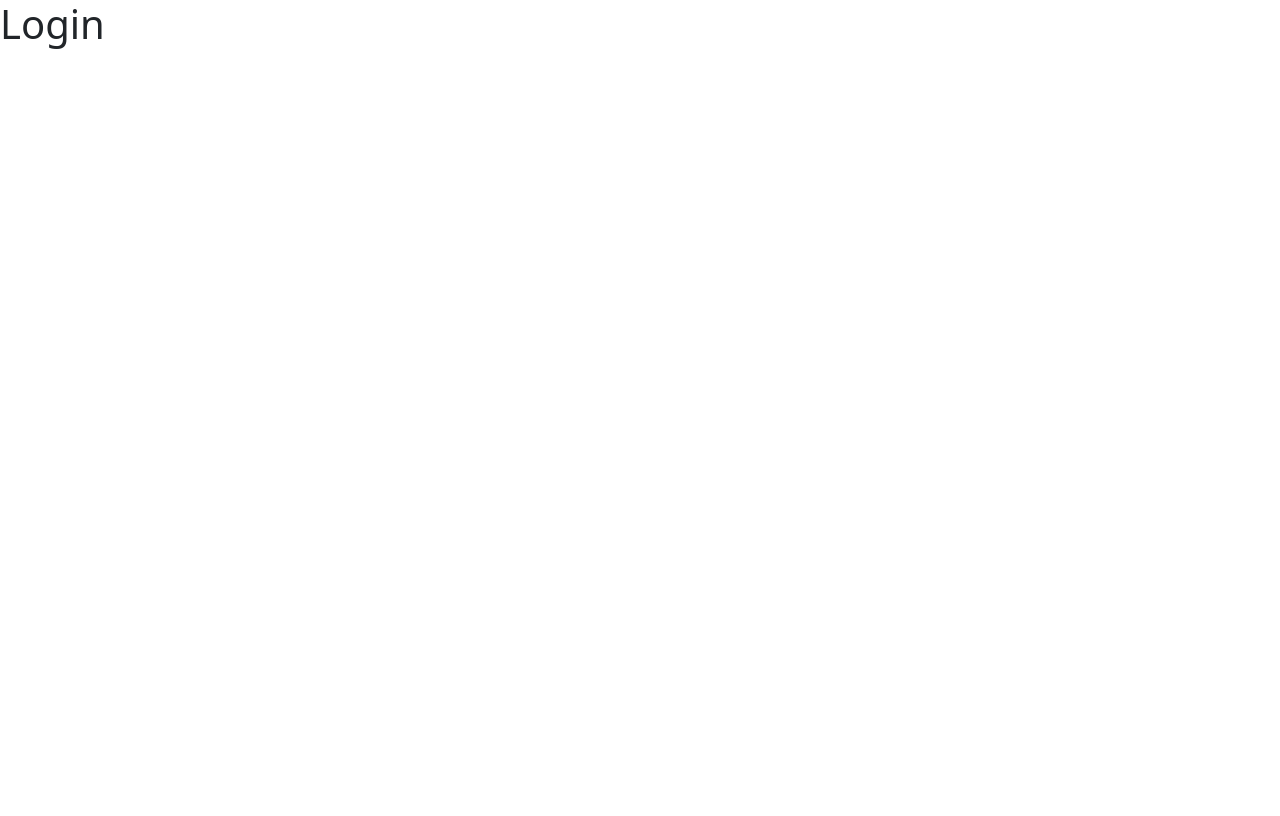
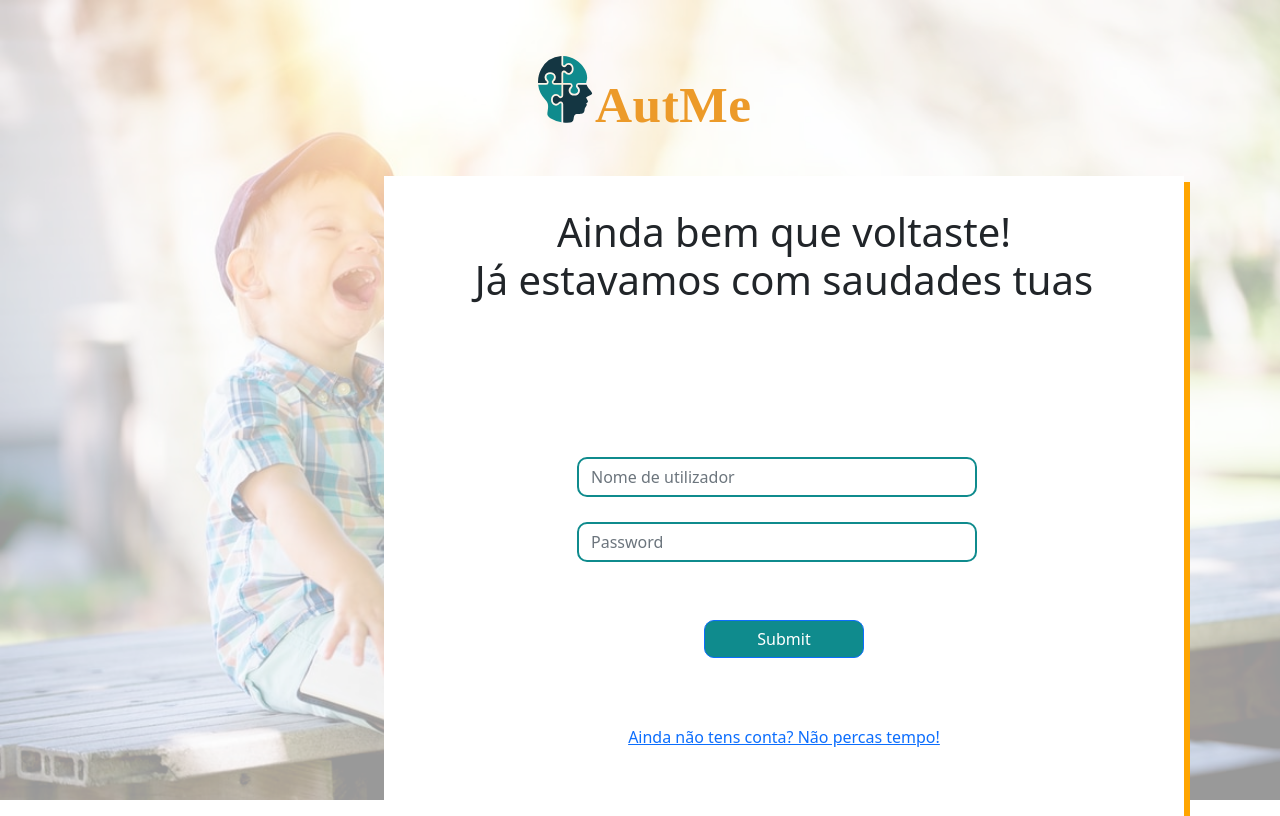
Before and after one commit to luispegasgomes/AutMe, a Vue app: page /login in a window 1280 px wide. Built offline with nearby package versions, Linux system fonts and the light colour scheme.

Commit message:
filling login page

```diff
--- a/src/main.js
+++ b/src/main.js
@@ -3,6 +3,7 @@ import App from "./App.vue";
 import router from "./router";
 import store from "./store";
 import { BootstrapVue, IconsPlugin } from "bootstrap-vue";
+import { BForm, BFormInput } from "bootstrap-vue"
 
 import "bootstrap/dist/css/bootstrap.css";
 import "bootstrap-vue/dist/bootstrap-vue.css";
@@ -14,5 +15,7 @@ new Vue({
   store,
   BootstrapVue,
   IconsPlugin,
+  BForm,
+  BFormInput,
   render: (h) => h(App),
 }).$mount("#app");
--- a/src/views/Login.vue
+++ b/src/views/Login.vue
@@ -1,6 +1,32 @@
 <template>
-  <div>
-    <h1>Login</h1>
+  <div class="login">
+    <img src="../assets/logo.svg" alt="AutMe logo" width="35%" />
+    <form>
+      <h1>Ainda bem que voltaste! <br />Já estavamos com saudades tuas</h1>
+      <!-- <br />
+      <h1>Já estavamos com saudades tuas</h1> -->
+      <div id="form">
+        <div class="form-group">
+          <input
+            type="text"
+            class="form-control"
+            id="txtLoginUsername"
+            placeholder="Nome de utilizador"
+          />
+        </div>
+        <div class="form-group">
+          <input
+            type="password"
+            class="form-control"
+            id="txtLoginPassword"
+            placeholder="Password"
+          />
+        </div>
+        <button type="submit" class="btn btn-primary">Submit</button>
+        <br />
+        <a href="Register.vue">Ainda não tens conta? Não percas tempo!</a>
+      </div>
+    </form>
   </div>
 </template>
 
@@ -8,4 +34,68 @@
 export default {};
 </script>
 
-<style scoped></style>
+<style scoped>
+.login {
+  position: relative;
+  height: 100vh;
+}
+
+.login:before {
+  content: "";
+  display: block;
+  position: absolute;
+  left: 0;
+  top: 0;
+  width: 100%;
+  height: 100%;
+  opacity: 0.4;
+  background-image: url("../assets/child_background.jpg");
+  background-repeat: no-repeat;
+  background-position: 50% 0;
+  background-size: cover;
+}
+
+form {
+  height: 40rem;
+  background-color: white;
+  box-shadow: 6px 6px #ffa500;
+  width: 50rem;
+  text-align: center;
+  position: absolute;
+  left: 30%;
+  top: 22%;
+}
+
+input {
+  color: white;
+  width: 25rem;
+  position: relative;
+  left: 21%;
+  margin: 25px;
+  border: solid 2px;
+  border-radius: 10px;
+  border-color: #0f8b8d;
+}
+
+button {
+  background-color: #0f8b8d;
+  border-radius: 10px;
+  width: 10rem;
+}
+h1 {
+  position: relative;
+  top: 2rem;
+}
+
+#form {
+  position: relative;
+  top: 10rem;
+  line-height: 100px;
+}
+
+img {
+  position: absolute;
+  left: 42%;
+  top: 7%;
+}
+</style>
```
